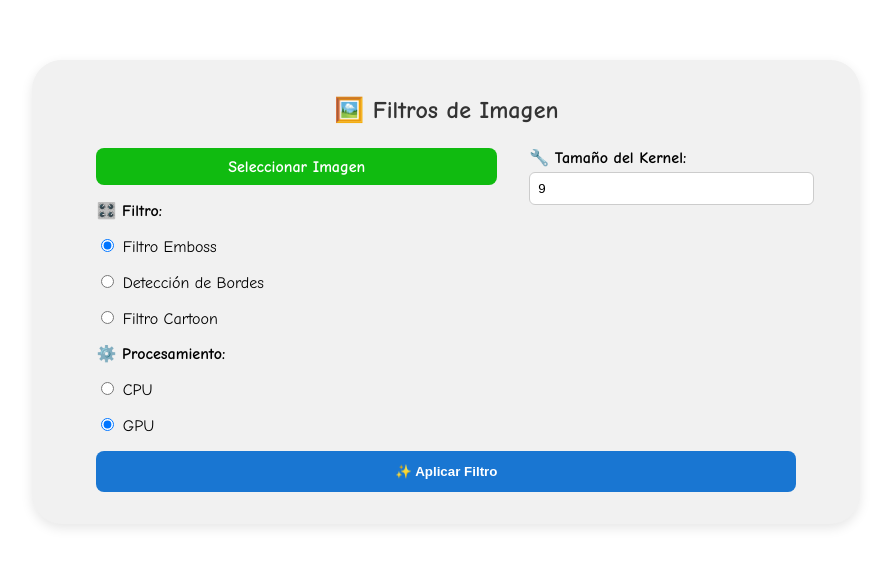
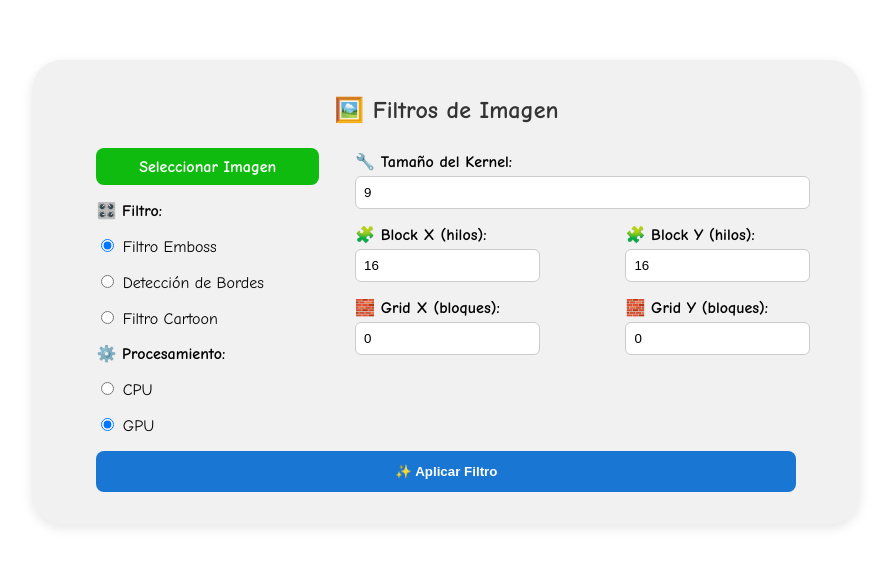
Before and after one commit to AndyAbad21/Practica_Docker_Pycuda, an Angular app in the folder FiltrosFrontend/: page / in a window 1280 px wide. Shown: the part 111-678 px from the top of the page, without its empty margins (200-1091 px from the left). Built offline with nearby package versions, Linux system fonts and the light colour scheme.

Commit message:
Implementacion de los parametros hilos y bloques

```diff
--- a/FiltrosFrontend/src/app/components/filter-processor/filter-processor.component.html
+++ b/FiltrosFrontend/src/app/components/filter-processor/filter-processor.component.html
@@ -42,19 +42,54 @@
           </div>
 
           <!-- Parámetros del filtro -->
-          <div class="filter-params">
-            <!-- Tamaño de kernel para Emboss, Cartoon y Edges -->
+          <div class="filter-params" [ngClass]="{'two-columns': selectedFilter === 'cartoon'}">
+
+            <!-- Columna 1: común a todos -->
+            <div class="param-column">
               <div class="param-group"
                 *ngIf="selectedFilter === 'emboss' || selectedFilter === 'cartoon' || selectedFilter === 'edges'">
+
                 <label class="form-label">🔧 Tamaño del Kernel:</label>
                 <input type="number" [(ngModel)]="kernelSize" name="kernelSize" (input)="validateKernelSize()" required
                   class="input-number">
                 <p *ngIf="kernelWarning" class="input-warning">⚠ El kernel debe ser impar y mayor que 1</p>
+
+                <!-- Fila para Block X y Block Y -->
+                <div class="form-row">
+                  <div class="form-block">
+                    <label class="form-label">🧩 Block X (hilos):</label>
+                    <input type="number" [(ngModel)]="blockX" (ngModelChange)="updateGridValues()" name="blockX" min="1"
+                      required class="input-number">
                   </div>
 
-            <div class="param-group" *ngIf="selectedFilter === 'cartoon'">
+                  <div class="form-block">
+                    <label class="form-label">🧩 Block Y (hilos):</label>
+                    <input type="number" [(ngModel)]="blockY" (ngModelChange)="updateGridValues()" name="blockY" min="1"
+                      required class="input-number">
+                  </div>
+                </div>
+
+                <!-- Fila para Grid X y Grid Y -->
+                <div class="form-row">
+                  <div class="form-grid">
+                    <label class="form-label">🧱 Grid X (bloques):</label>
+                    <input type="number" [(ngModel)]="gridX" name="gridX" min="1" required class="input-number">
+                  </div>
+
+                  <div class="form-grid">
+                    <label class="form-label">🧱 Grid Y (bloques):</label>
+                    <input type="number" [(ngModel)]="gridY" name="gridY" min="1" required class="input-number">
+                  </div>
+                </div>
+              </div>
+            </div>
+
+            <!-- Columna 2: solo para Filtro Cartoon -->
+            <div class="param-column" *ngIf="selectedFilter === 'cartoon'">
+              <div class="param-group">
                 <label class="form-label">📐 Sigma:</label>
-              <input type="number" [(ngModel)]="sigma" name="sigma" step="0.1" min="0.1" required class="input-number">
+                <input type="number" [(ngModel)]="sigma" name="sigma" step="0.1" min="0.1" required
+                  class="input-number">
 
                 <label class="form-label">🎨 Quant Step:</label>
                 <input type="number" [(ngModel)]="quantStep" name="quantStep" min="1" required class="input-number">
@@ -64,6 +99,9 @@
                   class="input-number">
               </div>
             </div>
+
+          </div>
+
         </div>
 
         <button type="submit" class="btn-submit">✨ Aplicar Filtro</button>
--- a/FiltrosFrontend/src/app/components/filter-processor/filter-processor.component.scss
+++ b/FiltrosFrontend/src/app/components/filter-processor/filter-processor.component.scss
@@ -42,6 +42,23 @@ body {
     margin: auto 2vw auto 1vw;
 }
 
+.filter-params {
+    display: flex;
+    flex-direction: column;
+    gap: 1rem;
+    width: 90%;
+}
+
+.filter-params.two-columns {
+    flex-direction: row;
+}
+
+.param-column {
+    flex: 1;
+    padding: 4px;
+    box-sizing: border-box;
+}
+
 /* ===================== */
 /*     FORM ELEMENTS     */
 /* ===================== */
@@ -65,18 +82,32 @@ body {
 
 .filter-options {
     flex-direction: column;
-    width: 60%;
+    width: 40%;
 }
 
 .filter-params {
     display: flex;
     flex-direction: column;
-    width: 40%;
+    width: 80%;
 }
 
 .form-label {
     font-weight: 600;
     display: block;
+}
+
+.form-row {
+    display: flex;
+    justify-content: space-between;
+    /* Espacio entre los elementos */
+    gap: 20px;
+    /* Espacio entre los campos */
+}
+
+.form-block,
+.form-grid {
+    flex: .4;
+    /* Cada elemento ocupa el mismo espacio */
 }
 
 .input-file,
@@ -167,7 +198,8 @@ body {
     background: linear-gradient(145deg, #3a3a3a, #4b4b4b);
     border-radius: 15px;
     padding: 0 20px;
-    flex: 0 0 calc(20% - 15px); /* Ajusté el margen en el cálculo */
+    flex: 0 0 calc(20% - 15px);
+    /* Ajusté el margen en el cálculo */
     text-align: center;
     font-size: 50px;
     color: #3cff00;
--- a/FiltrosFrontend/src/app/components/filter-processor/filter-processor.component.ts
+++ b/FiltrosFrontend/src/app/components/filter-processor/filter-processor.component.ts
@@ -17,6 +17,10 @@ export class FilterProcessorComponent {
   selectedFile: File | null = null;
   selectedFilter = 'emboss';
   kernelSize = 9;
+  blockX = 16;
+  blockY = 16;
+  gridX = 0;
+  gridY = 0;
   useCPU = false;
   resultImage: string | null = null;
   kernelWarning = false;
@@ -53,6 +57,16 @@ export class FilterProcessorComponent {
     // this.fetchDefaultData();
   }
 
+  updateGridValues(){
+    const width = this.imageDimensions?.[0];
+    const height = this.imageDimensions?.[1];
+
+    if (width && height) {
+      this.gridX = Math.ceil((width + this.blockX - 1) / this.blockX);
+      this.gridY = Math.ceil((height + this.blockY - 1) / this.blockY);
+    }
+  }
+
   // Función para seleccionar la imagen
   onFileSelected(event: any) {
     this.selectedFile = event.target.files[0];
@@ -60,7 +74,19 @@ export class FilterProcessorComponent {
     if (this.selectedFile) {
       const reader = new FileReader();
       reader.onload = (e: any) => {
-        this.previewImage = e.target.result;
+        const image = new Image();
+        image.onload = () => {
+          const width = image.width;
+          const height = image.height;
+
+          this.imageDimensions = [width,height];
+
+          this.gridX = Math.ceil((width+this.blockX-1)/this.blockX);
+          this.gridY = Math.ceil((height+this.blockY-1)/this.blockY);
+
+          this.previewImage = e.target.result;
+        };
+        image.src = e.target.result;
       };
       reader.readAsDataURL(this.selectedFile);
     } else {
@@ -114,6 +140,12 @@ export class FilterProcessorComponent {
     formData.append('filter_type', backendFilterType);
     formData.append('use_cpu', this.useCPU.toString());
 
+    // ⬇️ Agregar los nuevos parámetros de hilos y bloques
+    formData.append('block_x', this.blockX.toString());
+    formData.append('block_y', this.blockY.toString());
+    formData.append('grid_x', this.gridX.toString());
+    formData.append('grid_y', this.gridY.toString());
+
     if (this.selectedFilter === 'emboss' || this.selectedFilter === 'edges') {
       formData.append('kernel_size', this.kernelSize.toString());
     }
```
Also changed, not shown: 2 other files (tests, documents, lock files or other folders). Lines whose indentation alone changed are shown as unchanged.
